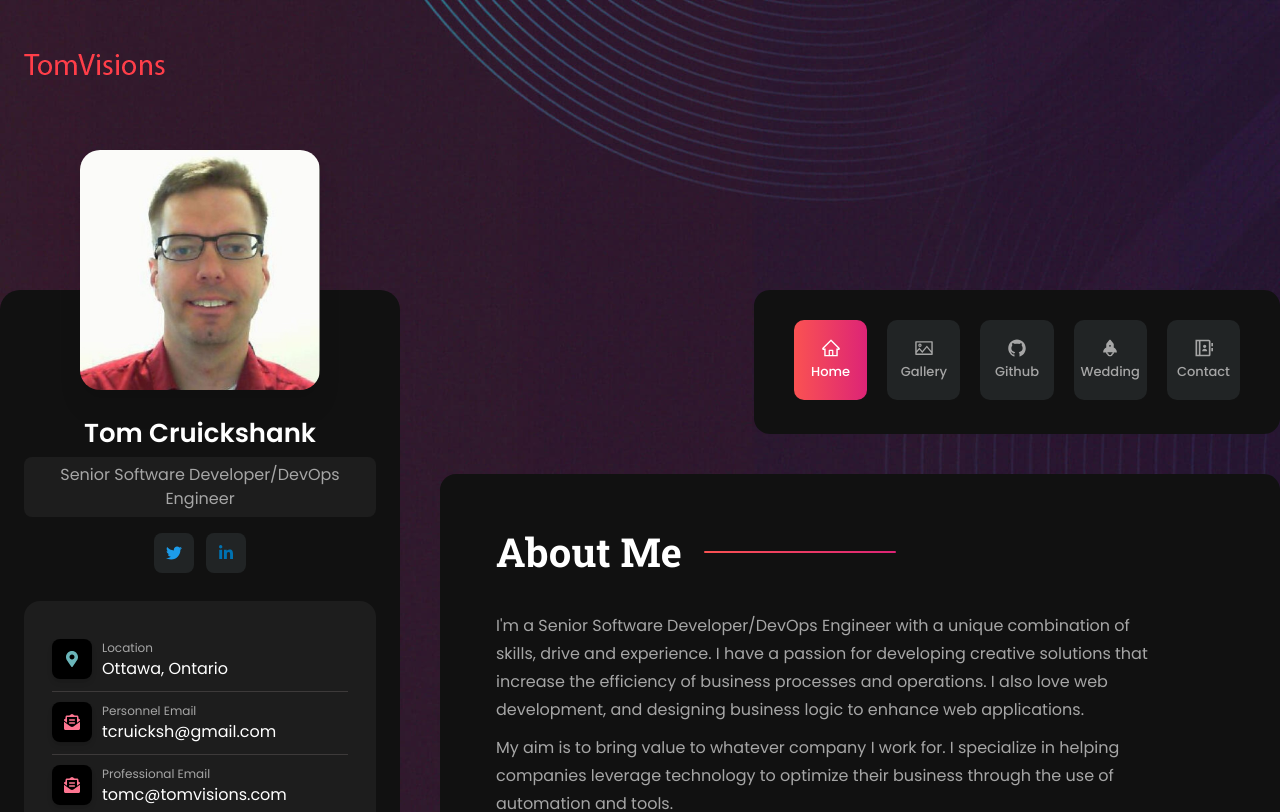
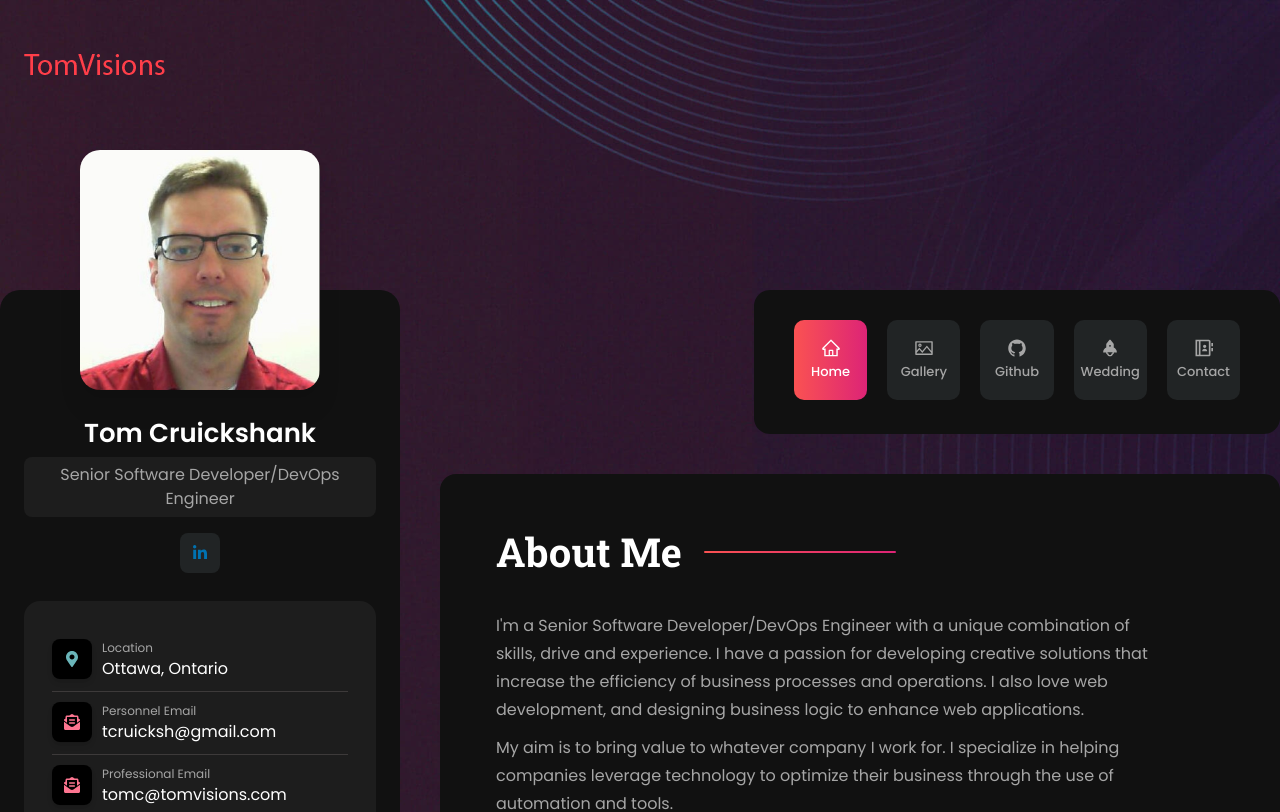
Before and after one commit to tomvisions/tomvisions-main, a Next.js app: page / in a window 1280 px wide. Shown: the top 812 px of the page. Built offline with nearby package versions, Linux system fonts and the light colour scheme.

Commit message:
removing twitter

```diff
--- a/components/social/Social.jsx
+++ b/components/social/Social.jsx
@@ -7,12 +7,6 @@ import {
 
 const Social = () => {
   const socialContent = [
-    {
-      id: 2,
-      link: "https://twitter.com/tomvisions",
-      icon: <FaTwitter />,
-      iconClass: "text-[#1C9CEA]",
-    },
     {
       id: 4,
       link: "https://www.linkedin.com/in/thomas-cruickshank-a815842/",
```
